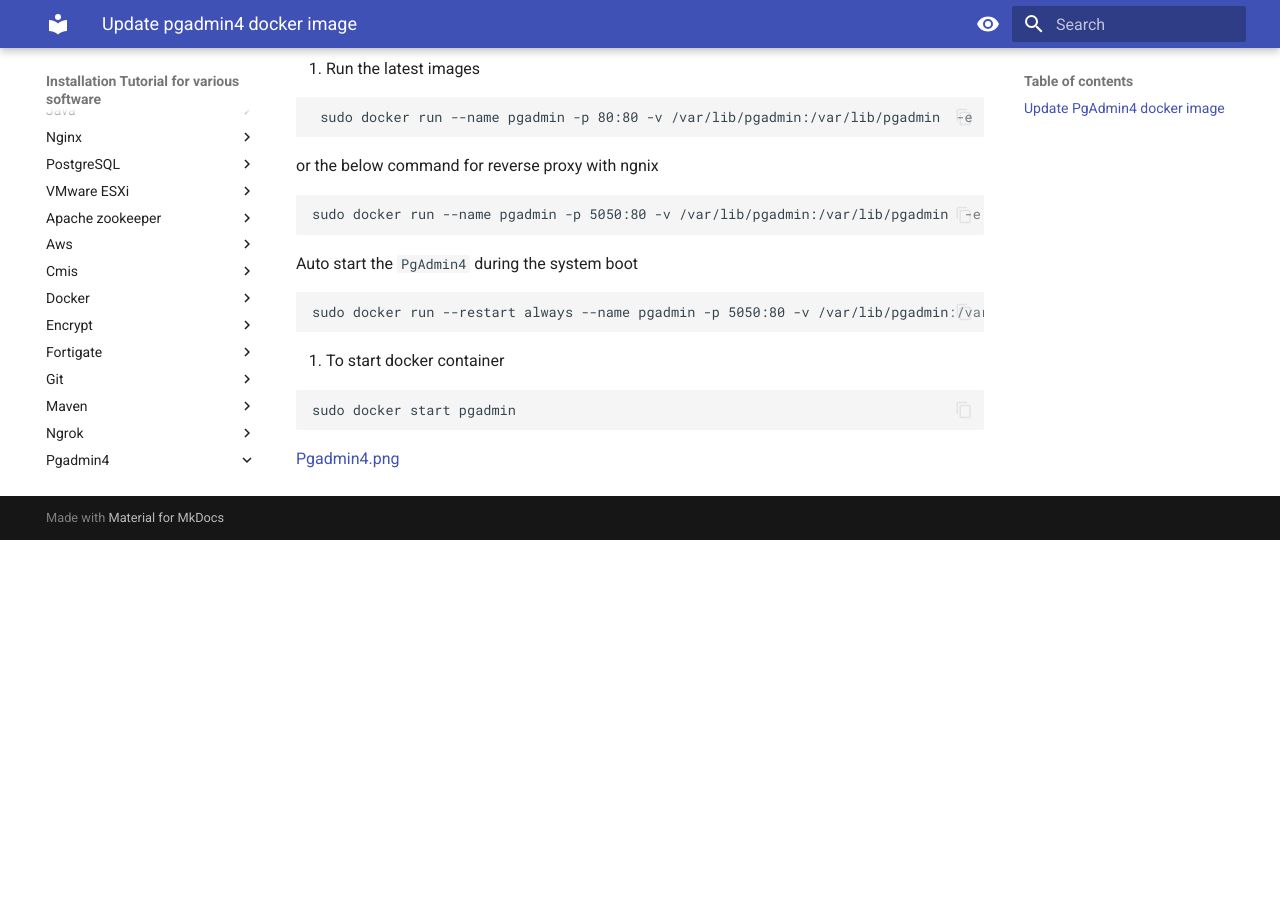
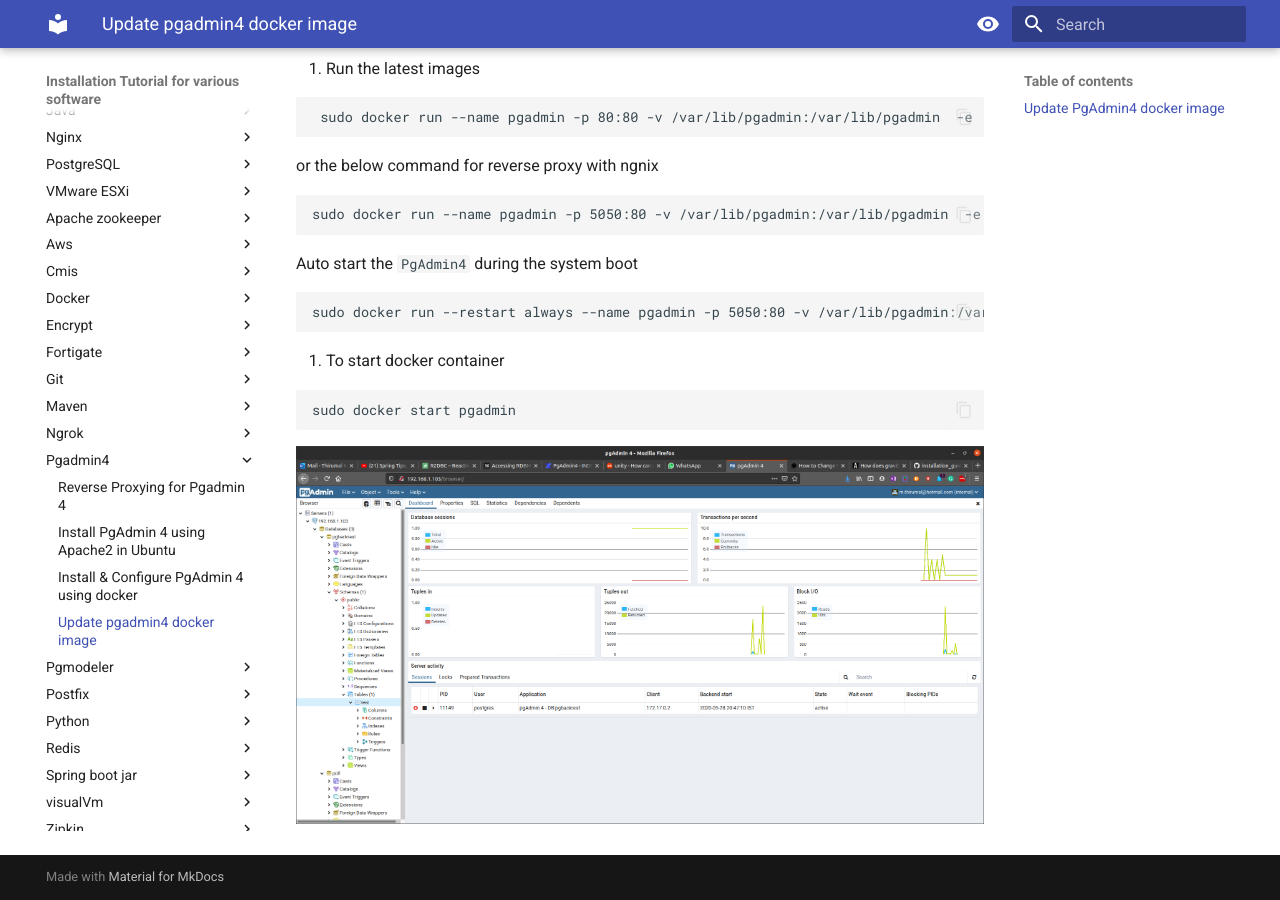
Before and after one commit to m-thirumal/installation_guide, an MkDocs documentation site: the page built from docs/pgadmin4/update_pgadmin4_docker_image.md, in a window 1280 px wide and 900 px high, scrolled down 506 px. Built offline with MkDocs 1.6.1 and Material for MkDocs 9.7.7, drawn with Linux system fonts in a browser that asks for light colours; before the commit the page ends 1046 px from its top, so only the background shows below that.

Commit message:
Update update_pgadmin4_docker_image.md

````diff
--- a/docs/pgadmin4/update_pgadmin4_docker_image.md
+++ b/docs/pgadmin4/update_pgadmin4_docker_image.md
@@ -42,4 +42,4 @@
 sudo docker start pgadmin
 ```
 
-[Pgadmin4.png](Pgadmin4.png)
+![Pgadmin4.png](Pgadmin4.png)
````
